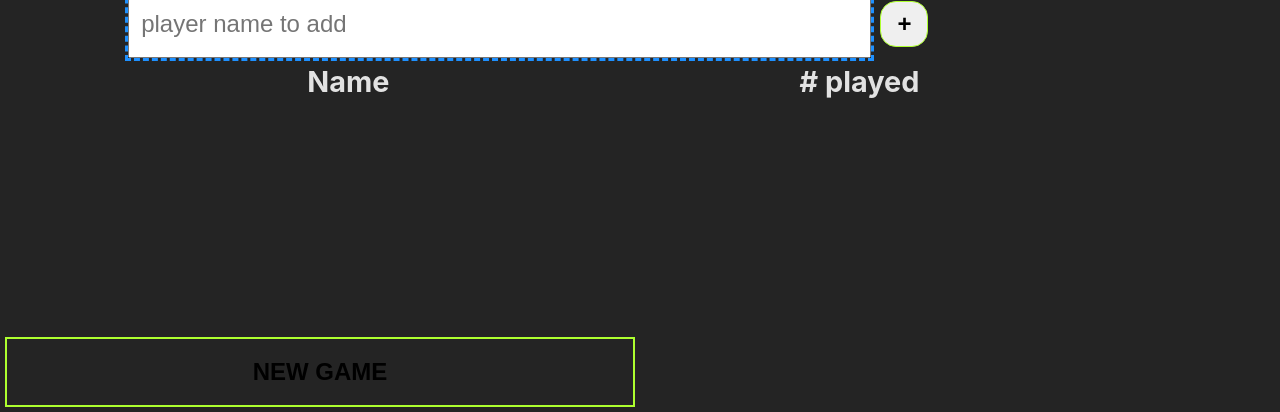
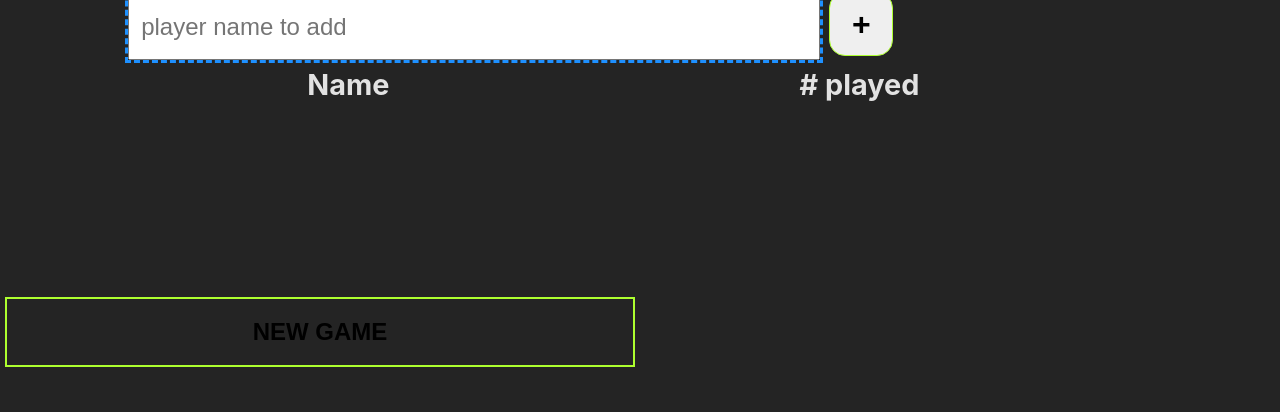
Before and after one commit to jsahlsa/fair-play, a website built with Vite: page index.html in a window 1280 px wide. Shown: the part 388-800 px from the top of the page. Built offline with nearby package versions, Linux system fonts and the light colour scheme.

Commit message:
added styles

```diff
--- a/main.js
+++ b/main.js
@@ -107,6 +107,7 @@ function makeLineup() {
   saveRoster(roster);
   roster = getRoster();
   paintRoster(roster, rosterList);
+  lineupBtnClick();
 }
 
 function clearData() {
--- a/style.css
+++ b/style.css
@@ -17,6 +17,9 @@
 
 body {
   margin: 0;
+  display: grid;
+  align-items: center;
+  height: 100vh;
 }
 
 main {
@@ -24,8 +27,8 @@ main {
   display: grid;
   justify-content: stretch;
   align-content: space-between;
-  grid-template-rows: auto 80vh auto;
-  height: 100vh;
+  grid-template-rows: auto 70vh auto;
+  height: 90vh;
 }
 
 .main-container {
@@ -121,7 +124,7 @@ button:focus {
 }
 
 input {
-  width: 70%;
+  width: 65%;
   height: 2.5rem;
   font-size: 1.5rem;
   padding: 0.7rem;
@@ -140,6 +143,12 @@ input:focus {
 .lineup-btn {
   background-color: greenyellow;
   color: #242424;
+}
+
+.add-to-roster {
+  height: 4rem;
+  width: 4rem;
+  font-size: 2rem;
 }
 
 table {
```
